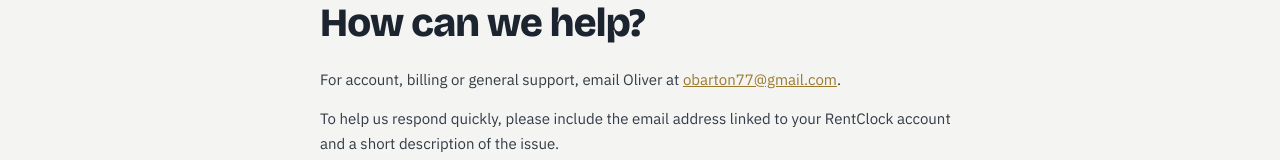
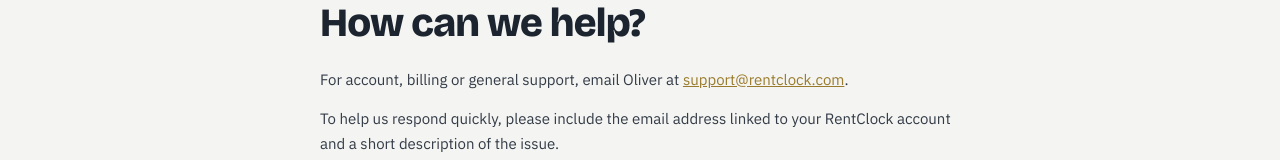
Before and after one commit to baroli77/RentClock, a Next.js app: page /contact in a window 1280 px wide. Shown: the part 132-292 px from the top of the page. Built offline with nearby package versions, Linux system fonts and the light colour scheme; no server answers.

Commit message:
Use RentClock support email

```diff
--- a/app/contact/page.js
+++ b/app/contact/page.js
@@ -18,7 +18,7 @@
       <main className="legal-page contact-page">
         <div className="eyebrow">Contact</div>
         <h1>How can we help?</h1>
-        <p>For account, billing or general support, email Oliver at <a href="mailto:obarton77@gmail.com">obarton77@gmail.com</a>.</p>
+        <p>For account, billing or general support, email Oliver at <a href="mailto:support@rentclock.com">support@rentclock.com</a>.</p>
         <p>To help us respond quickly, please include the email address linked to your RentClock account and a short description of the issue.</p>
         <p>For a question about personal information, please see the <Link href="/privacy">Privacy Policy</Link>.</p>
       </main>
```
